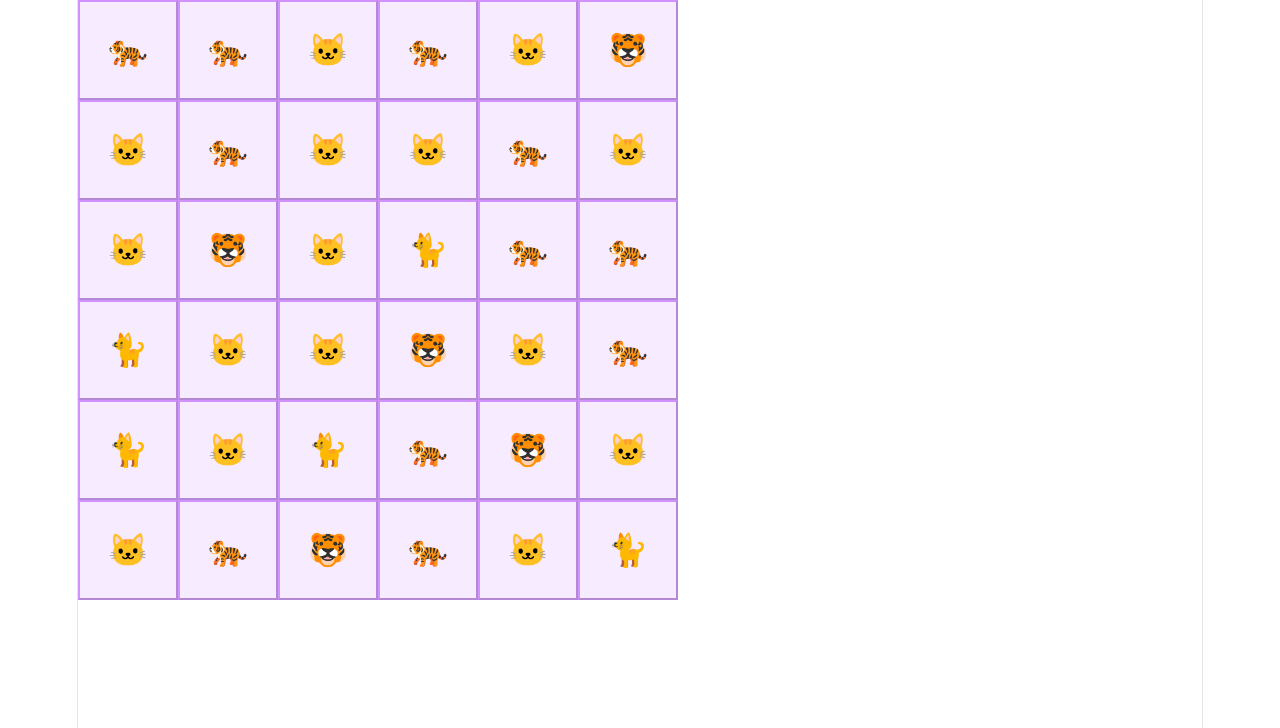
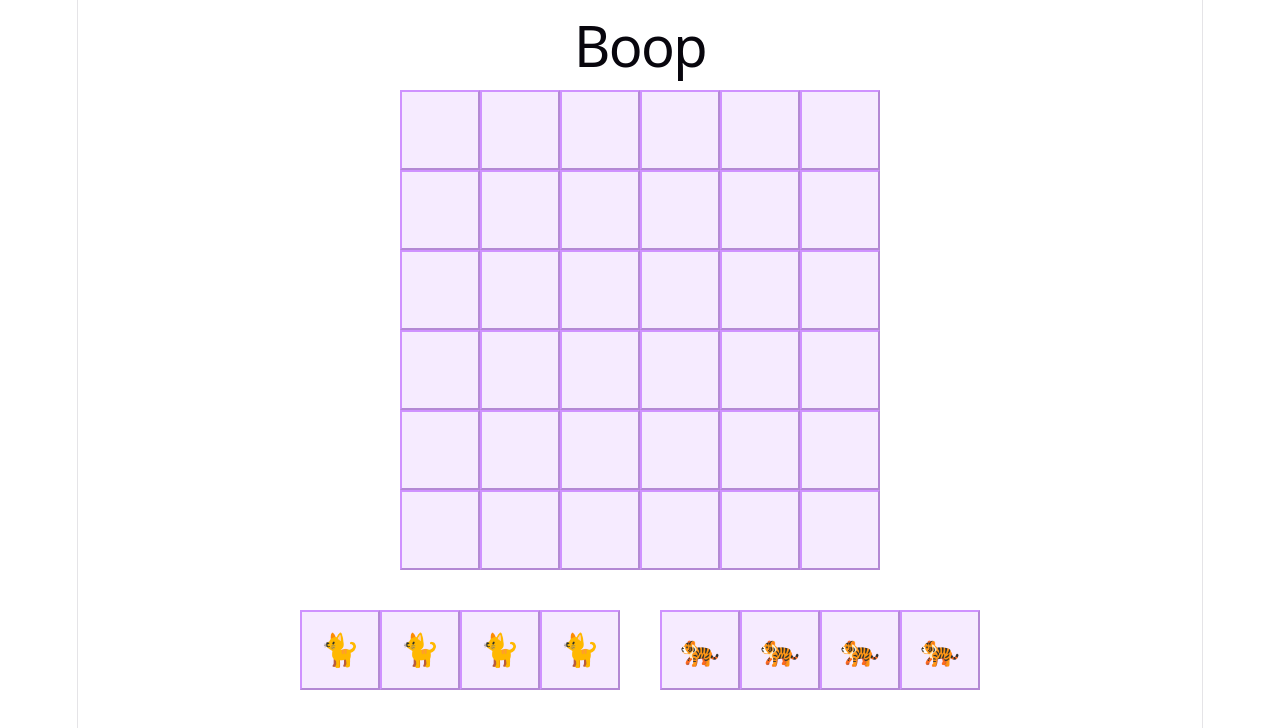
Before and after one commit to RyanAndrewMoore/boop-react, a React (Vite) app: page / in a window 1280 px wide. Shown: the top 728 px of the page. Built offline with nearby package versions, Linux system fonts and the light colour scheme.

Commit message:
Move pieces from hand to board and cycle turns
Pieces are selected, placed on board, removed from hand, and turns cycle
properly

```diff
--- a/src/App.css
+++ b/src/App.css
@@ -187,6 +187,11 @@
   }
 }
 
+.game {
+  place-content: center;
+  place-items: center;
+}
+
 .square {
   border: 10px;
   border-color: var(--accent-border);
@@ -195,8 +200,8 @@
 .square,
 button {
   display: flex;
-  height: 100px;
-  width: 100px;
+  height: 80px;
+  width: 80px;
   place-content: center;
   place-items: center;
 }
@@ -213,6 +218,28 @@ button {
 
 .game-board {
   display: grid;
-  grid-template-columns: repeat(6, 100px);
-  grid-auto-rows: 100px;
+  grid-template-columns: repeat(6, 80px);
+  grid-auto-rows: 80px;
+  place-items: center;
+  place-content: center;
 }
+
+.hands {
+  display: flex;
+  gap: 40px;
+  place-items: center;
+  place-content: center;
+}
+
+.cat-hand,
+.tiger-hand {
+  margin-top: 40px;
+  display: grid;
+  grid-template-columns: repeat(4, 80px);
+  grid-auto-rows: 80px;
+}
+
+.game {
+  place-items: center;
+  place-content: center;
+}
--- a/src/App.tsx
+++ b/src/App.tsx
@@ -1,37 +1,174 @@
+import { useState, type MouseEventHandler } from "react";
 import "./App.css";
 
 type Piece = "🐈" | "🐱" | "🐅" | "🐯";
+const [KITTEN, CAT, CUB, TIGER]: Piece[] = ["🐈", "🐱", "🐅", "🐯"];
 
-const [kitten, cat, cub, tiger]: Piece[] = ["🐈", "🐱", "🐅", "🐯"];
-
-function Square({ piece }: { piece?: Piece }) {
+function Square({
+  piece,
+  toggleSelected,
+  onSquareClick,
+}: {
+  piece?: Piece;
+  toggleSelected?: boolean;
+  onSquareClick?: MouseEventHandler;
+}) {
   return (
     <div className="square">
-      <button>{piece}</button>
+      <button
+        style={
+          toggleSelected ? { backgroundColor: "var(--accent-border)" } : {}
+        }
+        onClick={onSquareClick}
+      >
+        {piece}
+      </button>
     </div>
   );
 }
 
-function Board() {
-  const pieces: Piece[] = [kitten,cat,cub,tiger]
-  const rows = [];
-  for (let i = 0; i < 6; i++) {
-    const row = [];
-    for (let j = 0; j < 6; j++) {
-      const index = Math.round(Math.random() * 3)
-      row.push(<Square piece={pieces[index]} />);
-    }
+function Board({
+  squares,
+  onPlay,
+  selected,
+}: {
+  squares?: Piece[][];
+  onPlay: Function;
+  selected: { piece: Piece; index: number };
+}) {
+  function handleClick(row: number, col: number) {
+    if (selected.index < 0 || !squares) return;
 
-    rows.push(row);
+    const nextSquares = squares.map(row => row.slice())
+    nextSquares[row][col] = selected.piece;
+    onPlay(nextSquares);
   }
+  return (
+    <div className="game-board">
+      {squares?.map((row, rowIndex) => {
+        if (rowIndex > 0 && rowIndex < squares.length - 1) {
+          return row.map((square, colIndex) => {
+            if (colIndex > 0 && colIndex < row.length - 1) {
+              return (
+                <Square
+                  key={rowIndex * 8 + colIndex}
+                  piece={square}
+                  onSquareClick={() => handleClick(rowIndex, colIndex)}
+                />
+              );
+            }
+          });
+        }
+      })}
+    </div>
+  );
+}
 
-  return <div className="game-board">{rows}</div>;
+function Hand({
+  pieces,
+  player,
+  catsAreNext,
+  onSelect,
+  selected,
+}: {
+  pieces?: Piece[];
+  player: "cats" | "tigers";
+  catsAreNext: boolean;
+  onSelect: (piece: Piece, index: number) => void;
+  selected: { piece: Piece; index: number };
+}) {
+  const hand: React.JSX.Element[] = [];
+  const isPlayerTurn =
+    (player === "cats" && catsAreNext) || (player === "tigers" && !catsAreNext);
+
+  const selectFunc: (piece: Piece, index: number) => void = isPlayerTurn ? onSelect : () => null;
+
+  {
+  }
+  pieces?.forEach((piece, index) =>
+    hand.push(
+      <Square
+        key={index}
+        piece={piece}
+        onSquareClick={() => selectFunc(piece, index)}
+        toggleSelected={isPlayerTurn && (index === selected.index) ? true : false}
+      />,
+    ),
+  );
+
+  return hand;
 }
 
 function App() {
+  const [squares, setSquares]: [
+    Piece[][],
+    React.Dispatch<React.SetStateAction<Piece[][]>>,
+  ] = useState(Array(8).fill(Array(8).fill(null)));
+  const [pieces, setPieces] = useState({
+    kittens: 4,
+    cats: 0,
+    cubs: 4,
+    tigers: 0,
+  });
+  const [catsAreNext, setCatsAreNext] = useState(true);
+  const hands = calcHands();
+  const catHand: Piece[] = Array(hands.kittens)
+    .fill(KITTEN)
+    .concat(Array(hands.cats).fill(CAT));
+  const tigerHand: Piece[] = Array(hands.cubs)
+    .fill(CUB)
+    .concat(Array(hands.tigers).fill(TIGER));
+  const [selected, setSelected] = useState({ piece: KITTEN, index: -1 });
+
+  function handlePlay(squares: Piece[][]) {
+    setSquares(squares);
+    setSelected({piece: KITTEN,index: -1})
+    setCatsAreNext(!catsAreNext)
+  }
+
+  function handleSelect(piece: Piece, index: number ) {
+    setSelected({piece: piece, index: index});
+  }
+
+  function countBoardPieces(character: Piece) {
+    return squares.flat().filter((square) => square === character).length;
+  }
+
+  function calcHands() {
+    return {
+      kittens: pieces.kittens - countBoardPieces(KITTEN),
+      cats: pieces.cats - countBoardPieces(CAT),
+      cubs: pieces.cubs - countBoardPieces(CUB),
+      tigers: pieces.tigers - countBoardPieces(TIGER),
+    };
+  }
+
   return (
     <>
-      <Board />
+      <h1>Boop</h1>
+      <div className="game">
+        <Board squares={squares} selected={selected} onPlay={handlePlay} />
+        <div className="hands">
+          <div className="cat-hand">
+            <Hand
+              pieces={catHand}
+              catsAreNext={catsAreNext}
+              player="cats"
+              onSelect={handleSelect}
+              selected={selected}
+            />
+          </div>
+          <div className="tiger-hand">
+            <Hand
+              pieces={tigerHand}
+              catsAreNext={catsAreNext}
+              player="tigers"
+              onSelect={handleSelect}
+              selected={selected}
+            />
+          </div>
+        </div>
+      </div>
     </>
   );
 }
```
